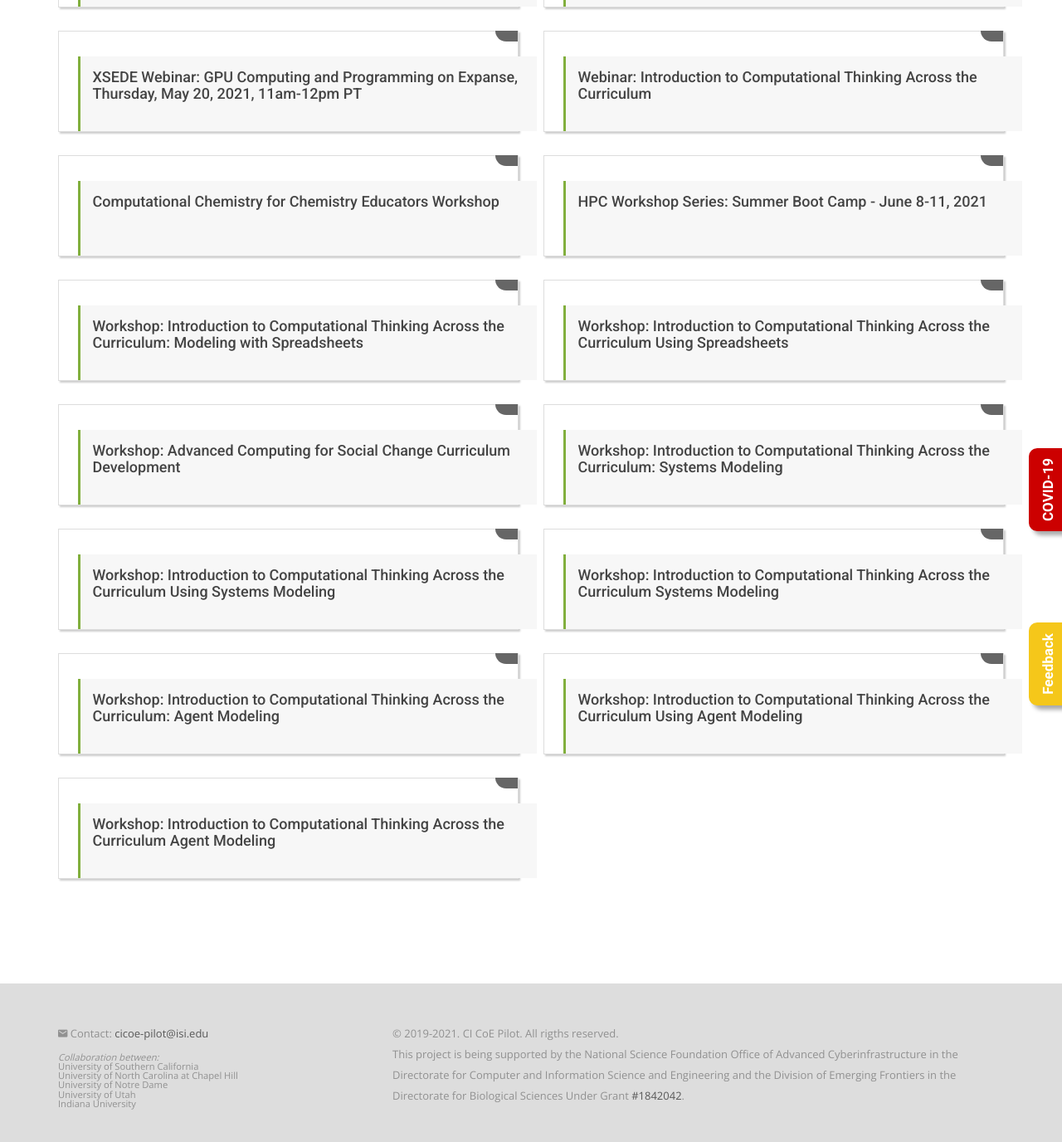
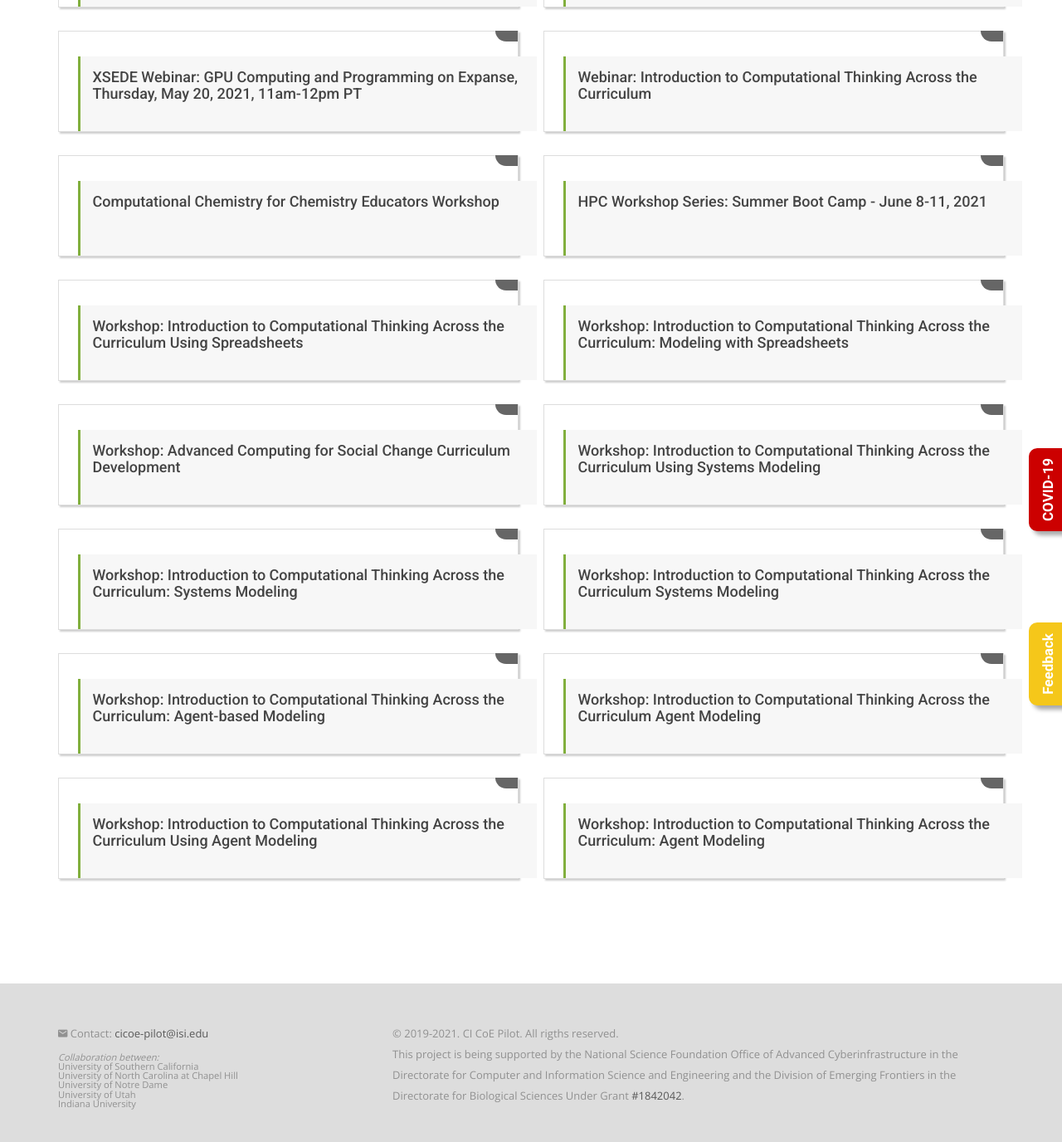
Before and after one commit to cicoe/cicoe.github.io, a Jekyll site: the page built from training_opportunities.html, in a window 1280 px wide and 1400 px high, scrolled down 608 px. Shown: the top 1376 px of the window at 83% size. Built offline with Jekyll 4.4.1, drawn with Linux system fonts in a browser that asks for light colours; nearby versions of some CDN libraries; some web fonts are replaced.

Commit message:
updated training events

```diff
--- a/_data/training_opportunities.yml
+++ b/_data/training_opportunities.yml
@@ -46,16 +46,16 @@
   source: XSEDE
   start_date: June 15, 2021
   time: ''
-  title: 'Workshop: Introduction to Computational Thinking Across the Curriculum:
-    Modeling with Spreadsheets'
+  title: 'Workshop: Introduction to Computational Thinking Across the Curriculum Using
+    Spreadsheets'
   website: "Registration opens"
 - categroy: Workshop
   end_date: June 16, 2021
   source: XSEDE
   start_date: June 15, 2021
   time: ''
-  title: 'Workshop: Introduction to Computational Thinking Across the Curriculum Using
-    Spreadsheets'
+  title: 'Workshop: Introduction to Computational Thinking Across the Curriculum:
+    Modeling with Spreadsheets'
   website: "Registration opens"
 - categroy: Workshop
   end_date: June 18, 2021
@@ -69,7 +69,7 @@
   source: XSEDE
   start_date: June 22, 2021
   time: ''
-  title: 'Workshop: Introduction to Computational Thinking Across the Curriculum:
+  title: 'Workshop: Introduction to Computational Thinking Across the Curriculum Using
     Systems Modeling'
   website: "Registration opens"
 - categroy: Workshop
@@ -77,7 +77,7 @@
   source: XSEDE
   start_date: June 22, 2021
   time: ''
-  title: 'Workshop: Introduction to Computational Thinking Across the Curriculum Using
+  title: 'Workshop: Introduction to Computational Thinking Across the Curriculum:
     Systems Modeling'
   website: "Registration opens"
 - categroy: Workshop
@@ -94,7 +94,15 @@
   start_date: June 29, 2021
   time: ''
   title: 'Workshop: Introduction to Computational Thinking Across the Curriculum:
-    Agent Modeling'
+    Agent-based Modeling'
+  website: "Registration opens"
+- categroy: Workshop
+  end_date: June 30, 2021
+  source: XSEDE
+  start_date: June 29, 2021
+  time: ''
+  title: 'Workshop: Introduction to Computational Thinking Across the Curriculum Agent
+    Modeling'
   website: "Registration opens"
 - categroy: Workshop
   end_date: June 30, 2021
@@ -109,6 +117,6 @@
   source: XSEDE
   start_date: June 29, 2021
   time: ''
-  title: 'Workshop: Introduction to Computational Thinking Across the Curriculum Agent
-    Modeling'
+  title: 'Workshop: Introduction to Computational Thinking Across the Curriculum:
+    Agent Modeling'
   website: "Registration opens"
```
